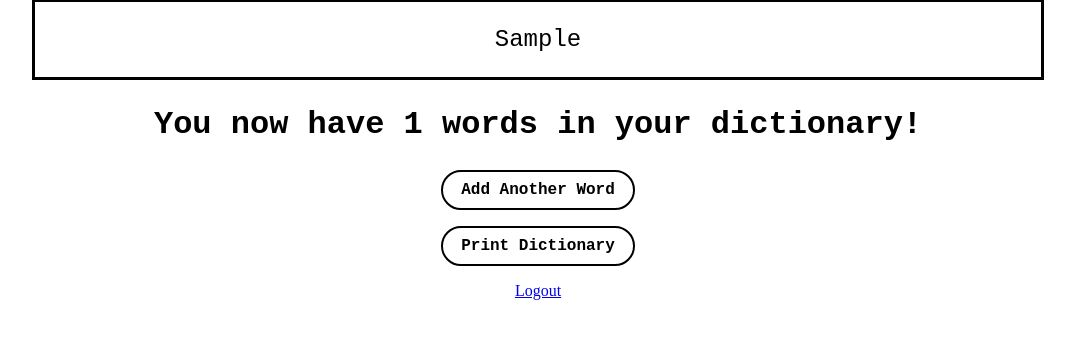
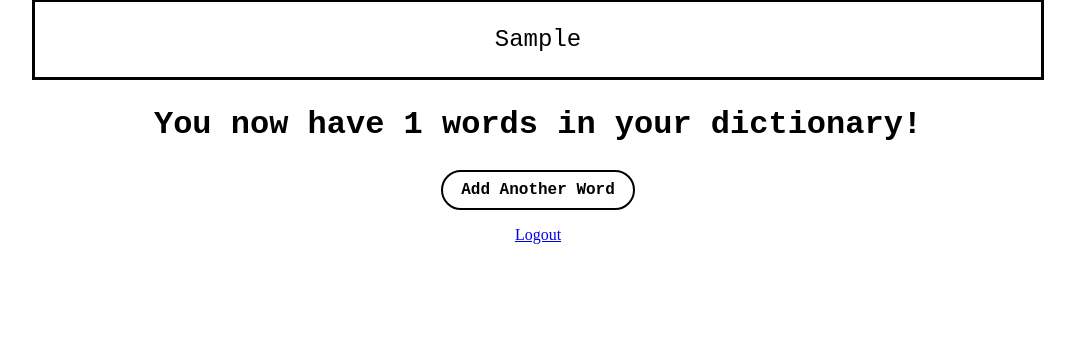
Before and after one commit to chynes2/Dictionaryy, a Flask app: template templates/add_response.html in a window 1280 px wide. Shown: the part 264-603 px from the top of the page, without its empty margins (102-1177 px from the left). Run offline with Flask 3, Linux system fonts and the light colour scheme; the template is opened without the code that fills it: most values are stand-ins (such as "Sample title", 1, 10 or a date in 2020); parts of the project's set-up code (start-up, migrations or seed data) failed here and were passed over.

Commit message:
delete button on add_response.html

```diff
--- a/templates/add_response.html
+++ b/templates/add_response.html
@@ -32,10 +32,6 @@
 	<form action="/add">
 		<input type="submit" value="Add Another Word"/>
 	</form>
-
-	<form action="/print_dict">
-		<input type="submit" value="Print Dictionary"/>
-	</form>
 </div>
 
 {% endblock %}
```
